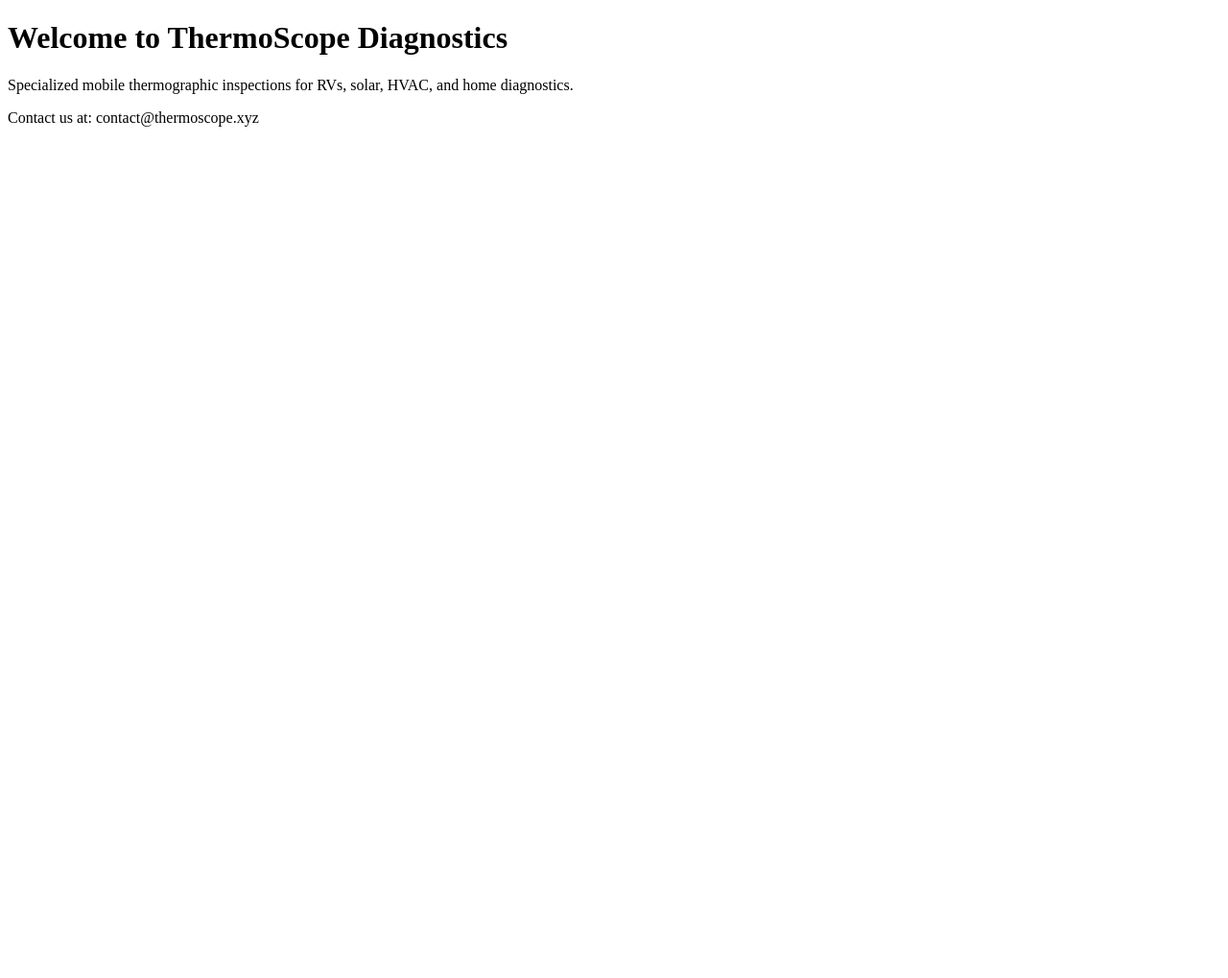
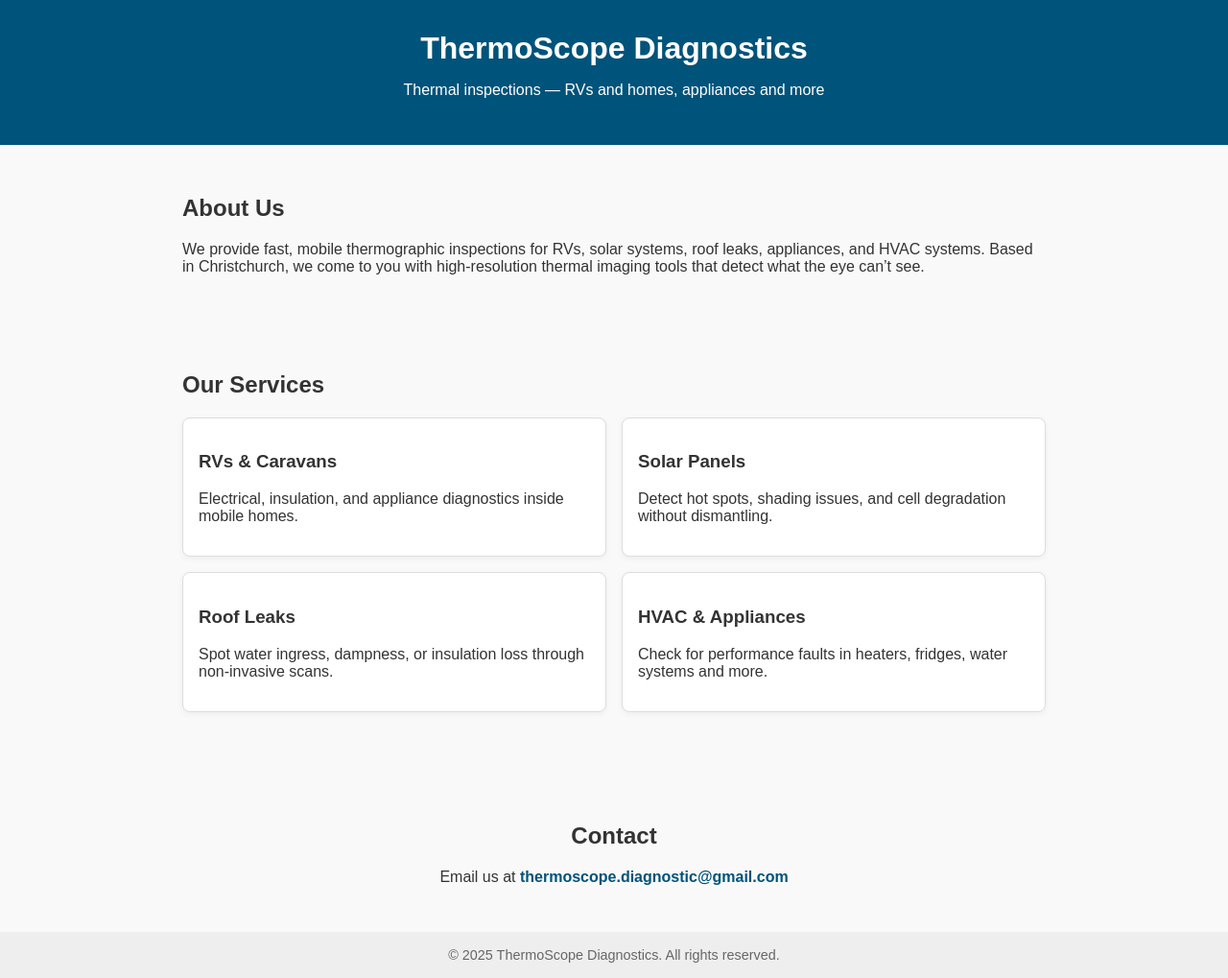
Before and after one commit to thermoscopediagnostic-hub/thermoscope-site, a plain HTML site: page index.html in a window 1280 px wide. Shown: the whole page at 96% size. Before the commit the page ends 800 px from the top, so only its background shows below. Drawn offline with Linux system fonts and the light colour scheme.

Commit message:
Update index.html

```diff
--- a/index.html
+++ b/index.html
@@ -2,12 +2,106 @@
 <html lang="en">
 <head>
   <meta charset="UTF-8" />
-  <meta name="viewport" content="width=device-width, initial-scale=1.0"/>
+  <meta name="viewport" content="width=device-width, initial-scale=1.0" />
   <title>ThermoScope Diagnostics</title>
+  <style>
+    body {
+      margin: 0;
+      font-family: Arial, sans-serif;
+      background: #f9f9f9;
+      color: #333;
+    }
+    header {
+      background: #00537a;
+      color: white;
+      padding: 2rem;
+      text-align: center;
+    }
+    header h1 {
+      margin: 0 0 0.5rem;
+    }
+    section {
+      padding: 2rem 1rem;
+      max-width: 900px;
+      margin: auto;
+    }
+    .services {
+      display: flex;
+      flex-wrap: wrap;
+      justify-content: space-between;
+      gap: 1rem;
+    }
+    .service-box {
+      background: white;
+      border: 1px solid #ddd;
+      border-radius: 8px;
+      padding: 1rem;
+      flex: 1 1 calc(45% - 1rem);
+      box-shadow: 0 2px 6px rgba(0,0,0,0.05);
+    }
+    .contact {
+      text-align: center;
+      margin-top: 2rem;
+    }
+    .contact a {
+      color: #00537a;
+      text-decoration: none;
+      font-weight: bold;
+    }
+    footer {
+      background: #eee;
+      text-align: center;
+      padding: 1rem;
+      font-size: 0.9rem;
+      color: #666;
+    }
+    @media (max-width: 600px) {
+      .service-box {
+        flex: 1 1 100%;
+      }
+    }
+  </style>
 </head>
 <body>
-  <h1>Welcome to ThermoScope Diagnostics</h1>
-  <p>Specialized mobile thermographic inspections for RVs, solar, HVAC, and home diagnostics.</p>
-  <p>Contact us at: contact@thermoscope.xyz</p>
+  <header>
+    <h1>ThermoScope Diagnostics</h1>
+    <p>Thermal inspections — RVs and homes, appliances and more</p>
+  </header>
+
+  <section>
+    <h2>About Us</h2>
+    <p>We provide fast, mobile thermographic inspections for RVs, solar systems, roof leaks, appliances, and HVAC systems. Based in Christchurch, we come to you with high-resolution thermal imaging tools that detect what the eye can’t see.</p>
+  </section>
+
+  <section>
+    <h2>Our Services</h2>
+    <div class="services">
+      <div class="service-box">
+        <h3>RVs & Caravans</h3>
+        <p>Electrical, insulation, and appliance diagnostics inside mobile homes.</p>
+      </div>
+      <div class="service-box">
+        <h3>Solar Panels</h3>
+        <p>Detect hot spots, shading issues, and cell degradation without dismantling.</p>
+      </div>
+      <div class="service-box">
+        <h3>Roof Leaks</h3>
+        <p>Spot water ingress, dampness, or insulation loss through non-invasive scans.</p>
+      </div>
+      <div class="service-box">
+        <h3>HVAC & Appliances</h3>
+        <p>Check for performance faults in heaters, fridges, water systems and more.</p>
+      </div>
+    </div>
+  </section>
+
+  <section class="contact">
+    <h2>Contact</h2>
+    <p>Email us at <a href="mailto:thermoscope.diagnostic@gmail.com">thermoscope.diagnostic@gmail.com</a></p>
+  </section>
+
+  <footer>
+    &copy; 2025 ThermoScope Diagnostics. All rights reserved.
+  </footer>
 </body>
 </html>
```
